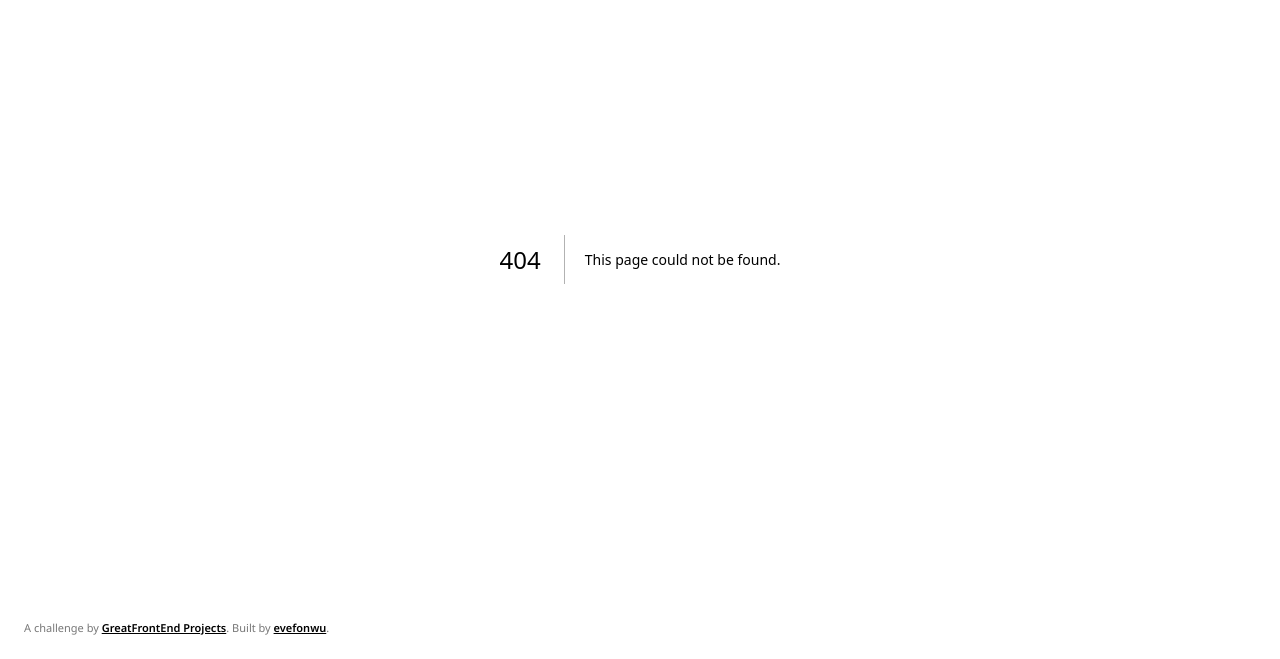
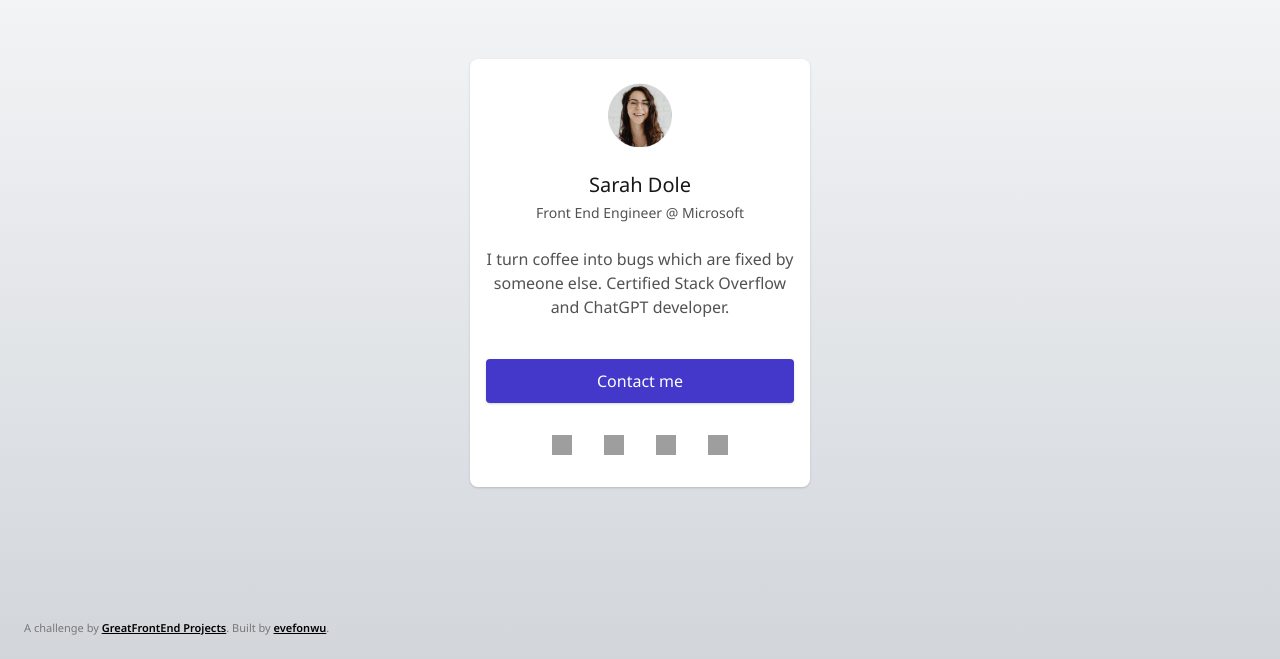
Before and after one commit to evefonwu/marketing-track, a Next.js app: page /profile in a window 1280 px wide. Before the commit this address had no page. Shown: the part 141-800 px from the top of the page. Built offline with nearby package versions, Linux system fonts and the light colour scheme; grey boxes are pictures that could not be loaded.

Commit message:
add landing page and profile card

```diff
--- a/app/page.module.css
+++ b/app/page.module.css
@@ -11,5 +11,4 @@
   display: flex;
   flex-direction: column;
   gap: 1rem;
-  font-size: 1.125rem;
 }
--- a/app/page.tsx
+++ b/app/page.tsx
@@ -11,6 +11,11 @@ const links = [
     id: 2,
     name: "Blog Card",
     href: "./blog",
+  },
+  {
+    id: 3,
+    name: "Profile Card",
+    href: "./profile",
   },
 ];
 export default function Home() {
--- /dev/null
+++ b/app/profile/page.tsx
@@ -0,0 +1,85 @@
+import styles from "./profile.module.css";
+import Image from "next/image";
+
+export default function Page() {
+  const name = `Sarah Dole`;
+  const role = `Front End Engineer @ Microsoft`;
+  const introduction = `I turn coffee into bugs which are fixed by someone else. Certified Stack Overflow and ChatGPT developer.`;
+  const imageAlt = `Sarah Dole's Profile Picture`;
+  const imageSrc = "/profile-thumbnail.png";
+
+  const icons = [
+    {
+      id: 1,
+      src: "/github-fill.png",
+      alt: "GitHub",
+      ariaLabel: "Link to GitHub profile",
+    },
+    {
+      id: 2,
+      src: "/linkedin-box-fill.png",
+      alt: "LinkedIn",
+      ariaLabel: "Link to LinkedIn profile",
+    },
+    {
+      id: 3,
+      src: "/instagram-fill.png",
+      alt: "Instagram",
+      ariaLabel: "Link to Instagram profile",
+    },
+    {
+      id: 4,
+      src: "/twitter-x-fill.png",
+      alt: "Twitter/X",
+      ariaLabel: "Link to Twitter/X profile",
+    },
+  ];
+  return (
+    <figure className={styles.card}>
+      <div className={styles.bio}>
+        <Image
+          className={styles.avatarImage}
+          src={imageSrc}
+          alt={imageAlt}
+          width={64}
+          height={64}
+          priority
+        />
+        <div className={styles.bioHeader}>
+          <p className={styles.name}>{name}</p>
+          <p className={styles.role}>{role}</p>
+        </div>
+        <div className={styles.bioIntro}>
+          <p className={styles.intro}>{introduction}</p>
+        </div>
+      </div>
+      <figcaption className={styles.contact}>
+        {/* test button hover, active states: */}
+        {/* test disabled button state: */}
+        {/* <button className={styles.button} disabled={true}> */}
+        <button className={styles.button} disabled={false}>
+          Contact me
+        </button>
+        <div className={styles.socials}>
+          {icons.map((item) => (
+            // test link hover, active states:
+            <a
+              href={""}
+              key={item.id}
+              className={styles.socialLink}
+              aria-label={item.ariaLabel}
+            >
+              <Image
+                aria-hidden={true}
+                src={item.src}
+                alt={item.alt}
+                width={20}
+                height={20}
+              />
+            </a>
+          ))}
+        </div>
+      </figcaption>
+    </figure>
+  );
+}
--- /dev/null
+++ b/app/profile/profile.module.css
@@ -0,0 +1,175 @@
+/* top-level parent */
+.card {
+  font-family: "Noto Sans";
+  margin-top: 200px;
+  width: 340px;
+  height: fit-content;
+  display: flex;
+  flex-direction: column;
+  gap: 40px;
+  background-color: #ffffff;
+  padding: 24px 16px;
+  border-radius: 8px;
+  box-shadow: 0px 1px 2px 0 rgb(0 0 0 / 0.06), 0px 1px 3px 0 rgb(0 0 0 / 0.1);
+}
+
+/*  second-level within .card */
+
+.bio {
+  display: flex;
+  flex-direction: column;
+  align-items: center;
+  gap: 24px;
+  align-self: stretch;
+}
+
+.contact {
+  display: flex;
+  flex-direction: column;
+  gap: 24px;
+  align-self: stretch;
+}
+
+/* third-level within .bio */
+
+.avatarImage {
+  width: 64px;
+  height: 64px;
+  object-fit: cover;
+}
+
+.bioHeader {
+  display: flex;
+  flex-direction: column;
+  justify-content: center;
+  align-items: center;
+  gap: 4px;
+  align-self: stretch;
+}
+
+.bioIntro {
+  font-family: "Noto Sans";
+  font-weight: 400;
+  /* font-size: 16px;
+  line-height: 24px; */
+  font-size: 1rem;
+  line-height: 1.5rem;
+  text-align: center;
+  color: #525252;
+}
+
+/* third-level within .contact */
+
+.contact button {
+  display: flex;
+  justify-content: center;
+  align-items: center;
+  gap: 6px;
+  align-self: stretch;
+  padding: 10px 16px;
+  border-radius: 4px;
+  box-shadow: 0px 1px 2px 0 rgb(0 0 0 / 0.06), 0px 1px 3px 0 rgb(0 0 0 / 0.1);
+  font-family: "Noto Sans";
+  font-weight: 500;
+  /* font-size: 16px;
+  line-height: 24px; */
+  font-size: 1rem;
+  line-height: 1.5rem;
+  text-decoration: none;
+  outline: 0;
+  border: 0;
+}
+
+.contact button:not([disabled]) {
+  background-color: #4338ca;
+  color: #ffffff;
+  cursor: pointer;
+}
+
+.contact button[disabled] {
+  background-color: #f5f5f5;
+  color: #a3a3a3;
+  cursor: not-allowed;
+  border: none;
+  box-shadow: none;
+}
+
+.contact button:not([disabled]):hover {
+  background-color: #3730a3;
+  /* background-color: green; */
+}
+
+.contact button:not([disabled]):focus {
+  /* background-color: purple; */
+  background-color: #3730a3;
+  box-shadow: 0px 0px 0px 4px rgb(0.3 0.3 1 / 0.12);
+}
+
+.socials {
+  display: flex;
+  justify-content: center;
+  gap: 16px;
+  align-self: stretch;
+}
+
+/* within bio */
+.name {
+  font-family: "Noto Sans";
+  font-weight: 500;
+  /* font-size: 20px;
+  line-height: 28px; */
+  font-size: 1.25rem;
+  line-height: 1.75rem;
+  text-align: center;
+  color: #171717;
+}
+
+.role {
+  font-family: "Noto Sans";
+  font-weight: 400;
+  /* font-size: 14px;
+  line-height: 20px; */
+  font-size: 0.875rem;
+  line-height: 1.25rem;
+  text-align: center;
+  color: #525252;
+}
+
+.intro {
+  font-family: "Noto Sans";
+  font-weight: 400;
+  /* font-size: 16px;
+  line-height: 24px; */
+  font-size: 1rem;
+  line-height: 1.5rem;
+  text-align: center;
+  color: #525252;
+}
+
+/* within socials */
+
+.socials a {
+  display: flex;
+  justify-content: center;
+  align-items: center;
+  gap: 8px;
+  padding: 8px;
+  border-radius: 4px;
+  outline: 0;
+}
+
+.socials a:hover {
+  /* background-color: green; */
+  background-color: #fafafa;
+}
+
+/* a:active state (when clicked) */
+/* .socials a:active {
+  box-shadow: 0px 0px 0px 4px rgb(0.27 0.3 0.9 / 0.12);
+} */
+
+/* a:focus element is focused on, eg by keyboard nav */
+.socials a:focus,
+.socials a:focus-visible {
+  box-shadow: 0px 0px 0px 4px rgb(0.27 0.3 0.9 / 0.12);
+}
```
